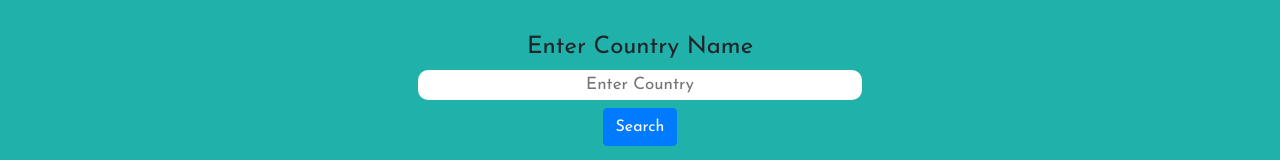
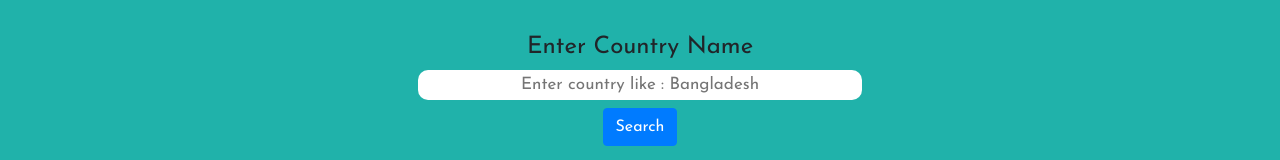
Before and after one commit to rezafset/covid-api, a plain HTML site: page index.html in a window 1280 px wide. Shown: the part 440-600 px from the top of the page. Drawn offline with nearby package versions, Linux system fonts and the light colour scheme; no server answers.

Commit message:
Make some changes

```diff
--- a/index.html
+++ b/index.html
@@ -53,7 +53,7 @@
             <div class="col-12">
                 <div id="searchArea" class="text-center">
                     <h4>Enter Country Name</h4>
-                    <input id="search" type="text" name="" class="text-center" placeholder="Enter Country"></br>
+                    <input id="search" type="text" name="" class="text-center" placeholder="Enter country like : Bangladesh"></br>
                     <button id="submit" type="button" class="btn btn-primary mt-2">Search</button>
                 </div>
             </div>
```
